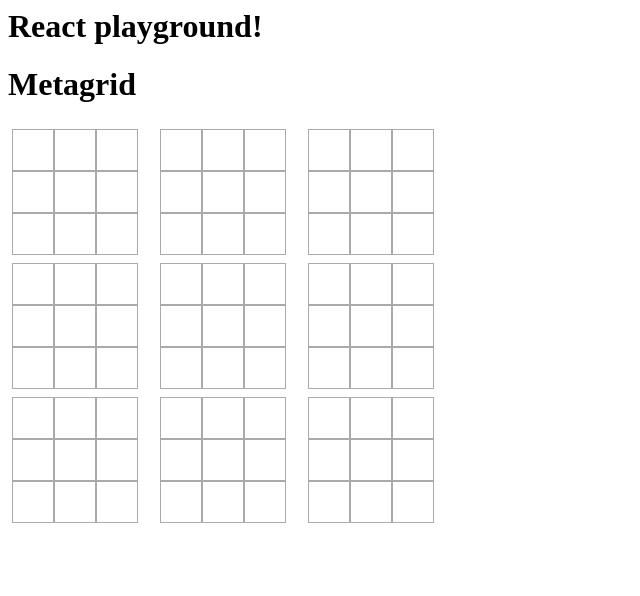
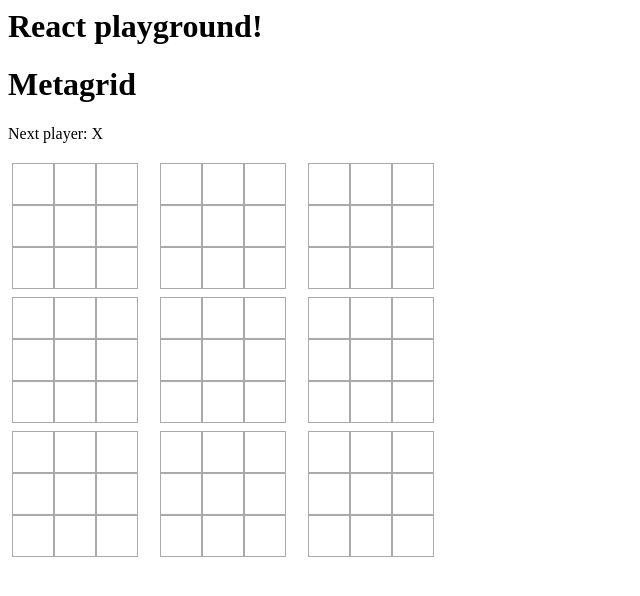
Before and after one commit to codeinthehole/meta-tic-tac-toe, a React app: page / in a window 1280 px wide. Shown: the top 596 px of the page, without its empty margins (0-640 px from the left). Built offline with nearby package versions, Linux system fonts and the light colour scheme.

Commit message:
Show the next active grid in red

```diff
--- a/public/styles.css
+++ b/public/styles.css
@@ -3,6 +3,9 @@
     width: 140px;
     padding: 4px;
     float: left;
+}
+.active {
+    border: 1px solid red;
 }
 .grid .space {
     border: 1px solid #aaa;
--- a/src/App.jsx
+++ b/src/App.jsx
@@ -59,13 +59,17 @@ class App extends React.Component {
         return (
             <div id="app">
                 <h1>Metagrid</h1>
-                <MultiGrid grids={this.state.grids} onCellClick={this.handleCellClick.bind(this)} />
+                {this.renderGameSummary()}
+                <MultiGrid
+                    grids={this.state.grids}
+                    onCellClick={this.handleCellClick.bind(this)}
+                    nextGridIndex={this.state.nextGridIndex} />
             </div>
         )
     }
 
-    renderStatus() {
-        const winner = App.utils.calculateWinner(this.state.marks)
+    renderGameSummary() {
+        const winner = App.utils.calculateWinner(this.state.grids)
         if (winner) {
             return <p>Winner is {winner}</p>
         } else {
--- a/src/Grid.jsx
+++ b/src/Grid.jsx
@@ -7,8 +7,9 @@ import Cell from './Cell'
 class Grid extends React.Component {
 
     render() {
+        const statusClass = this.props.active ? "active" : ""
         return (
-            <div className="grid">{this.renderRows()}</div>
+            <div className={`grid ${statusClass}`}>{this.renderRows()}</div>
         )
     }
 
@@ -50,7 +51,7 @@ Grid.propTypes = {
             throw new Error(msg)
         }
     },
-    isAvailableForMove: PropTypes.bool,
+    active: PropTypes.bool,
     onCellClick: PropTypes.func,
 }
 
@@ -60,7 +61,7 @@ Grid.defaultProps = {
         null, null, null,
         null, null, null,
     ],
-    isAvailableForMove: true,
+    active: false,
     size: 3,
 }
 
--- a/src/MultiGrid.jsx
+++ b/src/MultiGrid.jsx
@@ -31,9 +31,11 @@ class MultiGrid extends React.Component {
     }
 
     renderGrid(gridIndex, marks) {
+        console.log(gridIndex, this.props.nextGridIndex)
         return <Grid
             key={gridIndex}
             marks={marks}
+            active={gridIndex == this.props.nextGridIndex}
             onCellClick={(cellIndex) => this.props.onCellClick(gridIndex, cellIndex)} />
     }
 }
@@ -51,10 +53,12 @@ MultiGrid.propTypes = {
         }
     },
     onCellClick: PropTypes.func,
+    nextGridIndex: PropTypes.number,
 }
 
 MultiGrid.defaultProps = {
     size: 3,
+    nextGridIndex: null,
 }
 
 MultiGrid.utils = {
```
